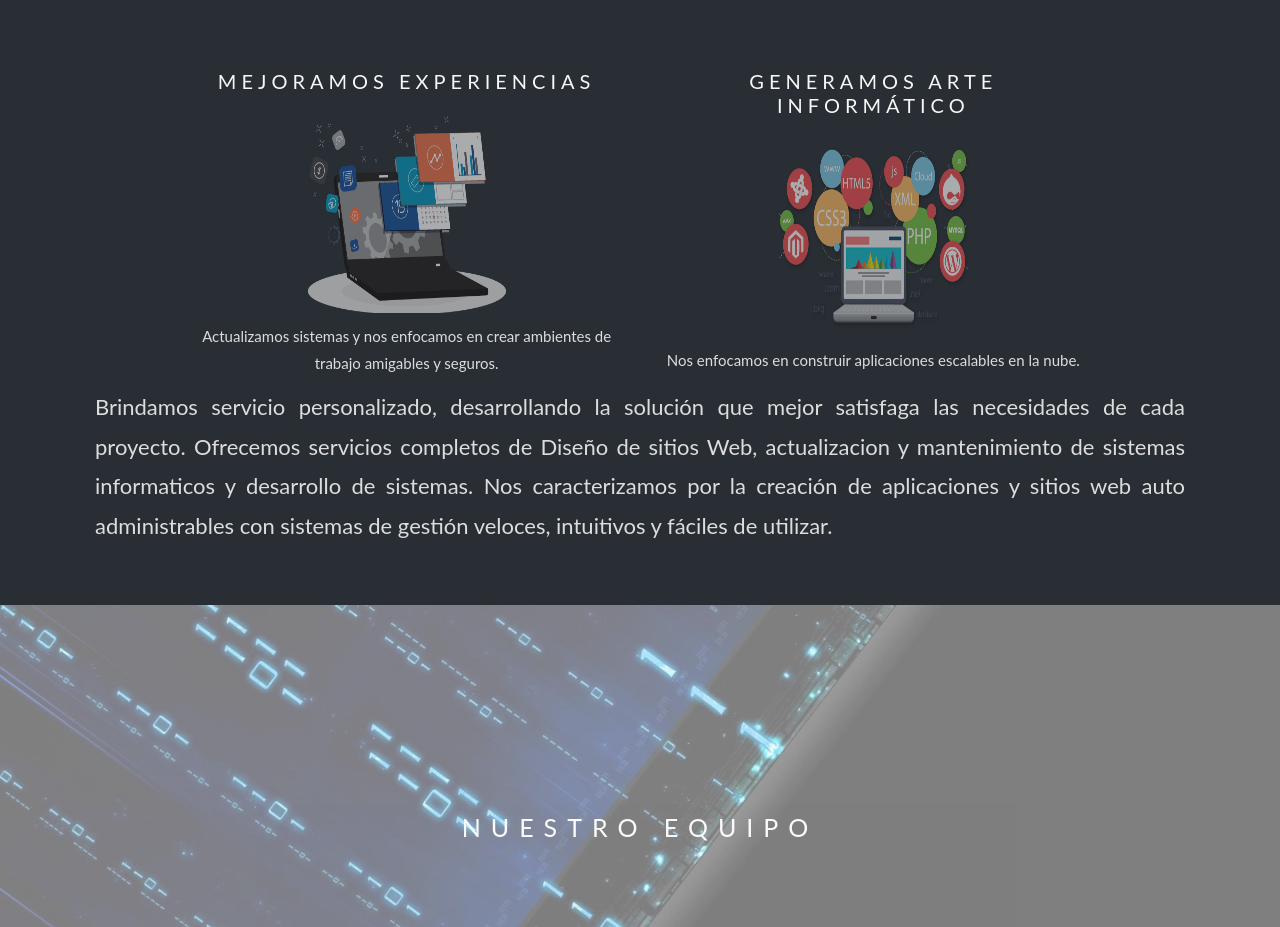
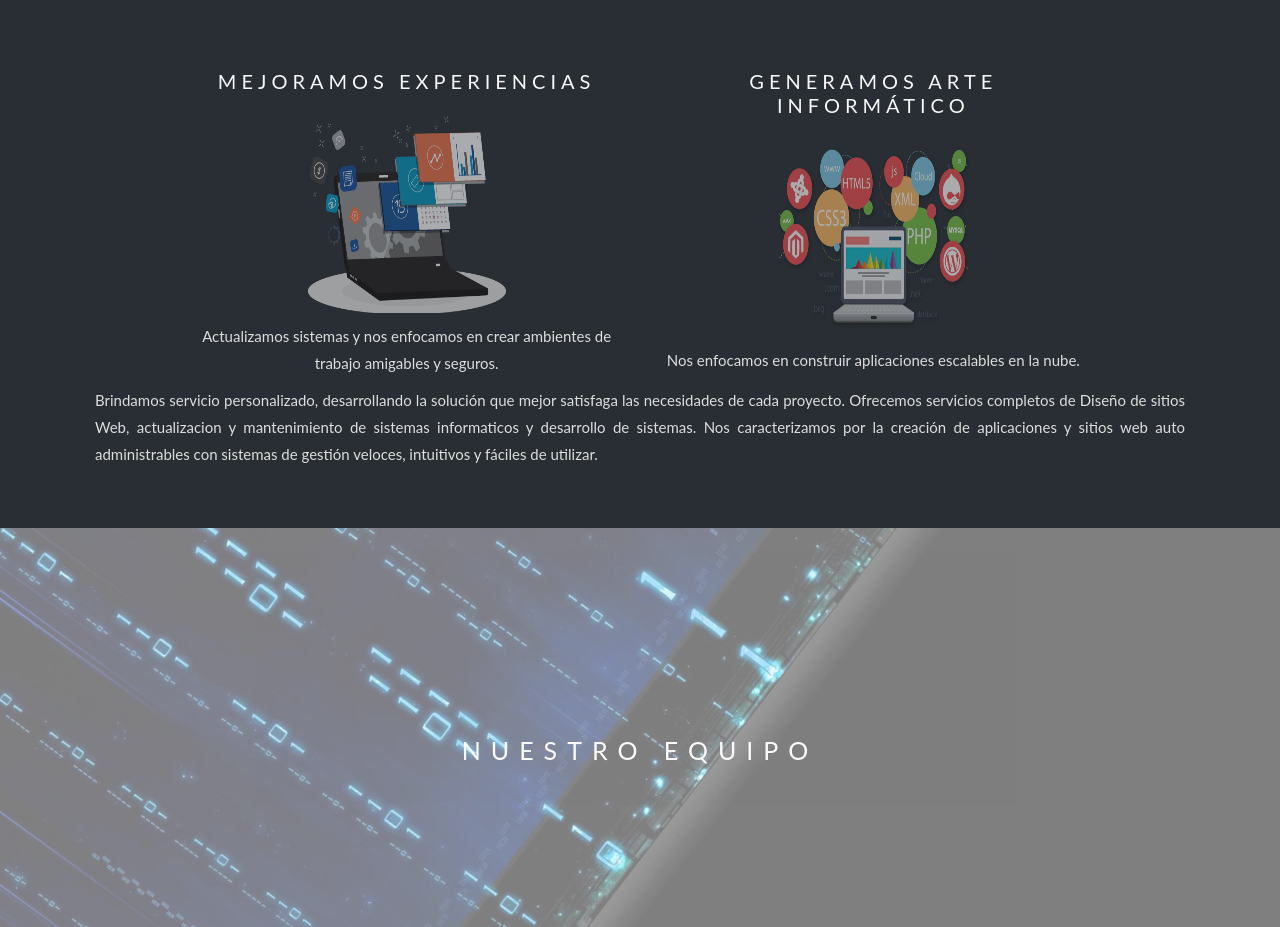
Before and after one commit to SandroSD/Pablo-SanWeb, a PHP site: page / in a window 1280 px wide. Shown: the part 1483-2410 px from the top of the page. Run offline with PHP 8.4, Linux system fonts and the light colour scheme; some libraries are stand-ins or nearby versions.

Commit message:
Cambio de tamaño del texto servicios

```diff
--- a/css/index.css
+++ b/css/index.css
@@ -135,8 +135,8 @@ body, html {
 }
 
 #tituloServicios{
-	text-align: center;
-	font-size: 22px;
+	text-align: left;
+	font-size: 15px;
 }
 
 #izqServicios, #derServicios{
```
